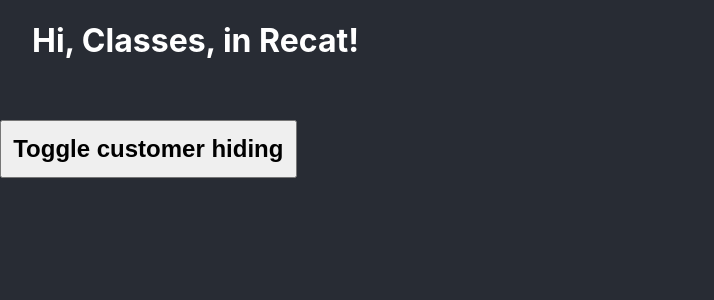
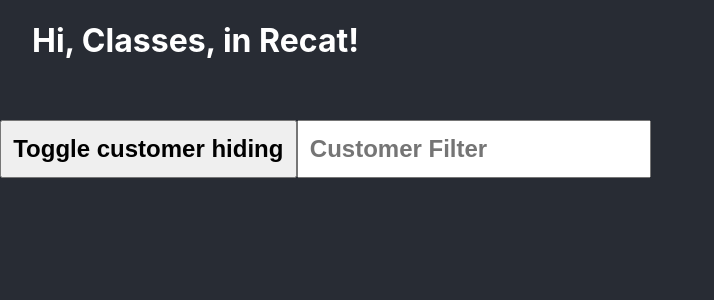
Before and after one commit to Waldemar-00/classes-in-react, a React (Create React App) app: page / in a window 1280 px wide. Shown: the top 300 px of the page, without its empty margins (0-714 px from the left). Built offline with nearby package versions, Linux system fonts and the light colour scheme.

Commit message:
used life cycle in class component

```diff
--- a/src/App.js
+++ b/src/App.js
@@ -1,17 +1,66 @@
 import styles from './App.module.css'
 import Button from './UI/Button'
+import Input from './UI/Input'
 import Customers from './components/Customers'
+import CUSTOMER_DATA from './data/CustomersData'
 import { Component } from 'react'
 class App extends Component {
   constructor() {
     super()
     this.state = {
       hiding: false,
+      value: '',
+      filtered: null
     }
   }
   toggleHiding() {
     this.setState((state) => {
       return { hiding: !state.hiding}
+    })
+  }
+  filterCustomers() {
+    this.setState((state) => {
+      return {
+        filtered: state.filtered = (CUSTOMER_DATA)
+          .filter(customer => customer.name.toLowerCase()
+            .includes(this.state.value.toLowerCase()))
+      }
+    })
+  }
+  focus() {
+    this.setState((state) => {
+      return {hiding: state.hiding = true}
+    })
+  }
+  blur() {
+    this.setState((state) => {
+      return { hiding: state.hiding = true }
+    })
+    this.setState((state) => {
+      return {
+        filtered: state.filtered = null
+      }
+    })
+  }
+  changeValue(e) {
+    this.setState((state) => {
+      return { value: state.value = e.target.value }
+    })
+    this.filterCustomers()
+  }
+
+  // componentDidMount() {
+  //fetch('URL')
+  // }
+  // componentDidUpdate(prevProps, prevState) {
+    // if(prevProps !== this.state.value){}
+  //}
+  componentWillUnmount() {
+    this.setState((state) => {
+      return { hiding: state.hiding = false }
+    })
+    this.setState((state) => {
+      return { filtered: state.filtered = null }
     })
   }
   render() {
@@ -23,8 +72,20 @@ class App extends Component {
           <Button className={styles.button}
             foo={this.toggleHiding.bind(this)}
           >Toggle customer hiding</Button>
+          <Input className={styles.input}
+            type='text'
+            placeholder='Customer Filter'
+            blur={this.blur.bind(this)}
+            focus={this.focus.bind(this)}
+            foo={this.changeValue.bind(this)}
+            value={(e) => this.changeValue(e).bind(this)}
+          />
           {
-            this.state.hiding && <Customers className={styles.customers} />
+            this.state.hiding &&
+            <Customers
+              className={styles.customers}
+              array={this.state.filtered}
+            />
           }
         </div>
       )
--- a/src/App.module.css
+++ b/src/App.module.css
@@ -11,11 +11,14 @@
 .customers li {
   margin: 0.7rem;
 }
-.App button {
+.App button, input {
   padding: 0.7rem;
   font-size: 1.5rem;
   line-height: 2rem;
   font-weight: bold;
+}
+.App input {
+  margin-right: 1rem;
 }
 
 .App-header {
--- /dev/null
+++ b/src/UI/Input.js
@@ -0,0 +1,12 @@
+function Input({ className='', type='text', placeholder='', foo, blur, focus }) {
+  return (
+    <input type={ type }
+      className={className}
+      placeholder={placeholder}
+      onChange={foo}
+      onFocus={focus}
+      onBlur={blur}
+    />
+  )
+}
+export default Input
--- a/src/components/Customers.js
+++ b/src/components/Customers.js
@@ -2,7 +2,7 @@ import { Component } from 'react'
 import CUSTOMER_DATA from '../data/CustomersData'
 class Customers extends Component {
   render() {
-    const customers = [...(CUSTOMER_DATA())]
+    let customers = this.props.array || [...(CUSTOMER_DATA)]
     return <ul className={this.props.className}>
             {
               customers.map(customer => {
--- a/src/data/CustomersData.js
+++ b/src/data/CustomersData.js
@@ -1,5 +1,5 @@
-function CUSTOMER_DATA() {
-  return [
+const CUSTOMER_DATA =
+  [
     {
       id: 'Helen',
       name: 'Helen'
@@ -11,7 +11,10 @@ function CUSTOMER_DATA() {
     {
       id: 'Briana',
       name: 'Briana'
+    },
+    {
+      id: 'Hanna',
+      name: 'Hanna'
     }
   ]
-}
 export default CUSTOMER_DATA
```
